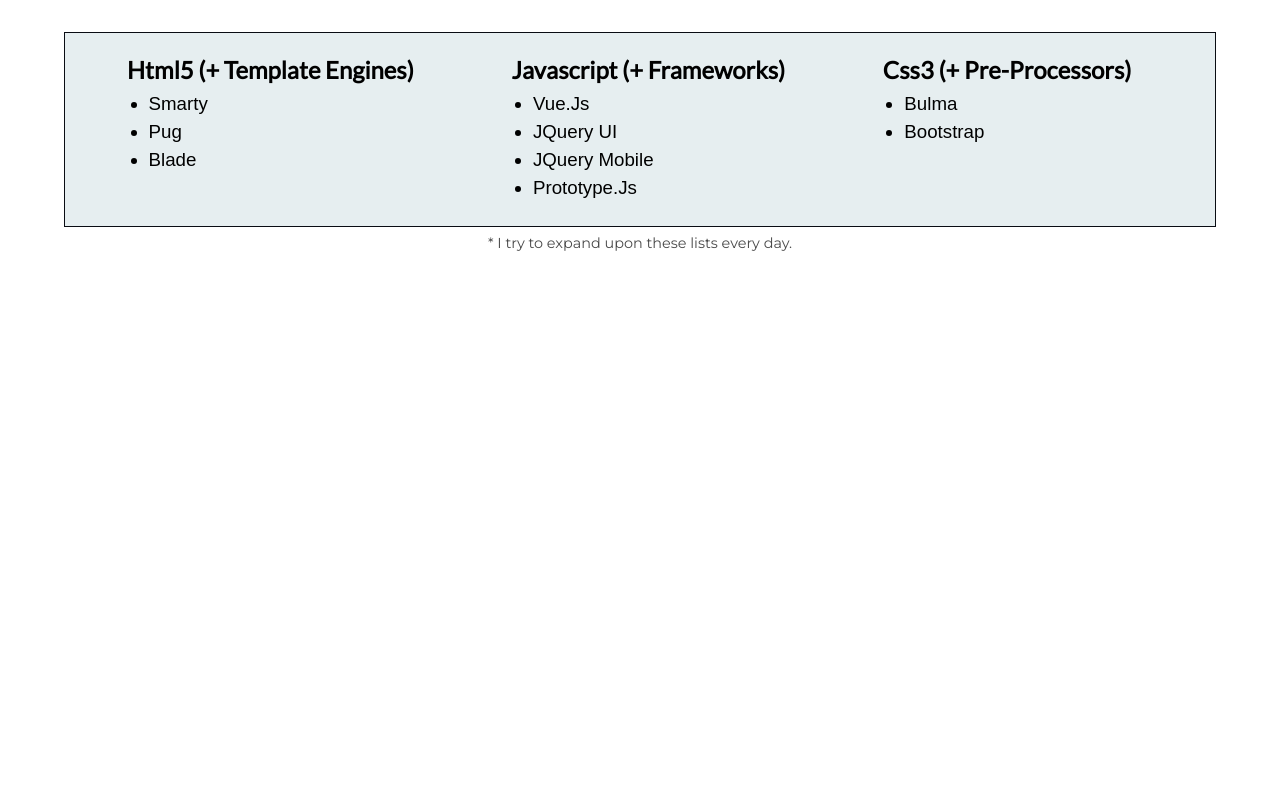
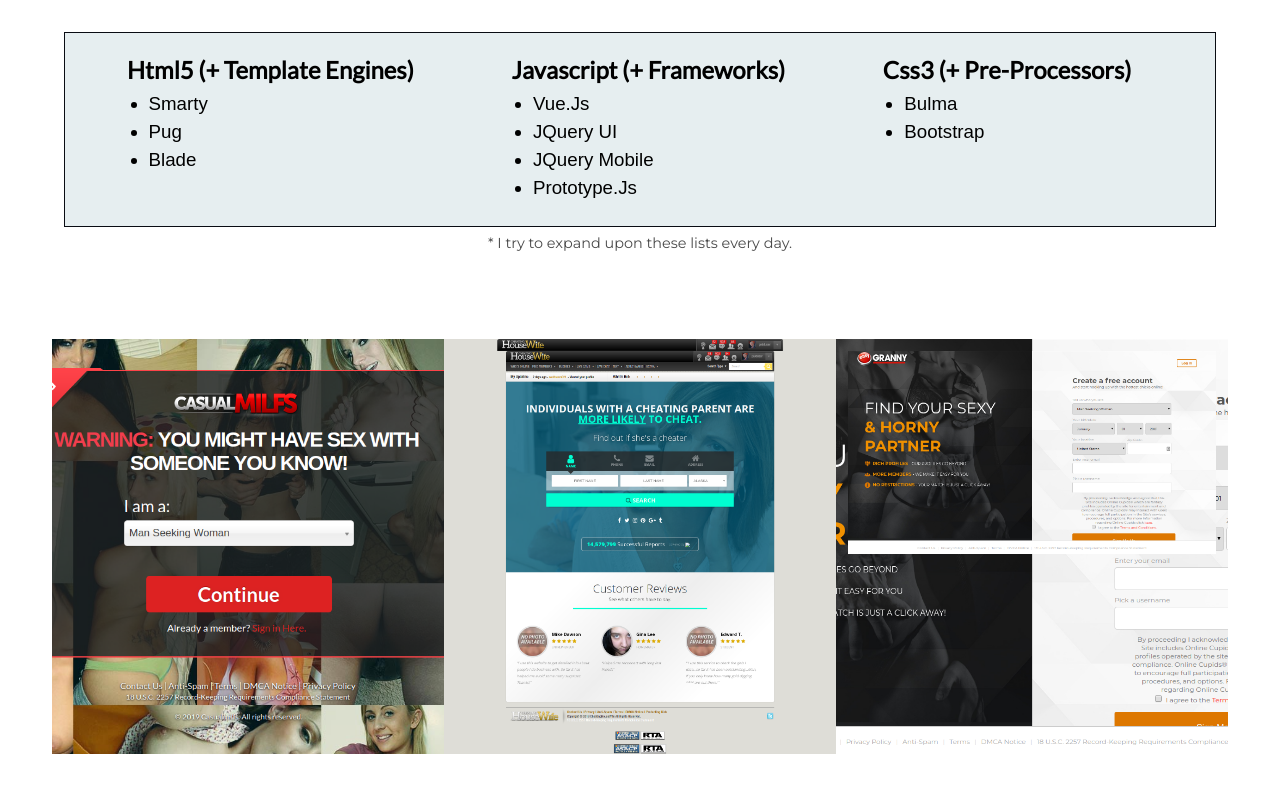
Before and after one commit to c4rtwright/c4rtwright.github.io, a plain HTML site: page index.html in a window 1280 px wide. Shown: the part 2039-2829 px from the top of the page. Before the commit the page ends 2342 px from the top, so only its background shows below. Drawn offline with nearby package versions, Linux system fonts and the light colour scheme.

Commit message:
initial styles for portfolio (currently in-progress)

```diff
--- a/css/index.css
+++ b/css/index.css
@@ -102,3 +102,12 @@
     font-size: .9em;
     text-align: center;
 }
+.portfolio .columns .column:first-child {
+    background: url("../img/portfolio/1.png") no-repeat top center/cover;
+}
+.portfolio .columns .column:nth-of-type(2) {
+    background: url("../img/portfolio/2.png") no-repeat top center/cover;
+}
+.portfolio .columns .column:nth-of-type(3) {
+    background: url("../img/portfolio/3.png") no-repeat top center/cover;
+}
--- a/index.html
+++ b/index.html
@@ -160,6 +160,21 @@
                     </div>
                 </div>
             </section>
+            <section class="section portfolio">
+                <div class="container">
+                    <div class="columns">
+                        <div class="column">
+
+                        </div>
+                        <div class="column">
+                            <img class="image" src="img/portfolio/2.png">
+                        </div>
+                        <div class="column">
+                            <img class="image" src="img/portfolio/3.png">
+                        </div>
+                    </div>
+                </div>
+            </section>
         </main>
     </body>
 </html>
```
